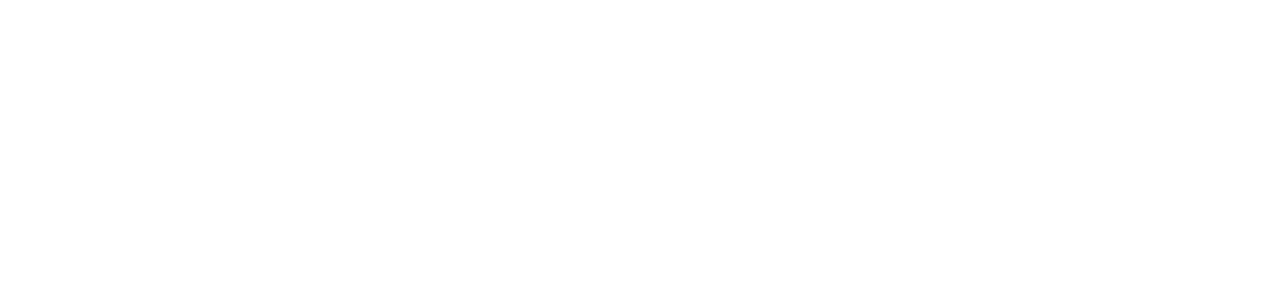
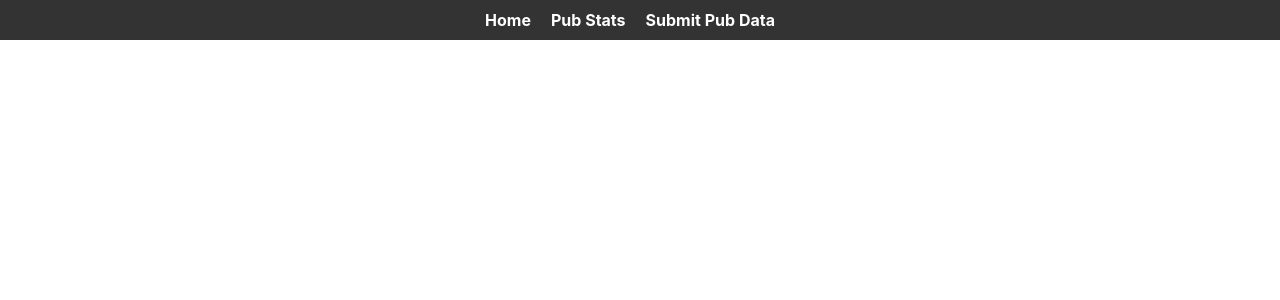
Before and after one commit to cathalbyrne99/dublin_pub_tracker, a React (Create React App) app: page / in a window 1280 px wide. Before the commit this address had no page. Shown: the top 300 px of the page. Built offline with nearby package versions, Linux system fonts and the light colour scheme.

Commit message:
Navigation Bar

```diff
--- a/src/App.css
+++ b/src/App.css
@@ -1,4 +1,34 @@
 /* Existing Styles */
+/* Navbar styles */
+.navbar {
+  background-color: #333; /* Background color */
+  padding: 10px 0; /* Top and bottom padding */
+}
+
+.navbar ul {
+  list-style-type: none; /* Remove bullet points from the list */
+  margin: 0;
+  padding: 0;
+  text-align: center; /* Center-align the list items */
+}
+
+.navbar li {
+  display: inline;
+  margin-right: 20px; /* Add some space between the list items */
+}
+
+.navbar a {
+  text-decoration: none; /* Remove underlines from links */
+  color: #fff; /* Text color */
+  font-weight: bold; /* Make the text bold */
+  font-size: 16px; /* Font size */
+}
+
+/* Style the active link */
+.navbar a.active {
+  color: #ff5722; /* Change color for active link */
+}
+
 /* App.css */
 .button {
   background-color: #007bff; /* Blue background color */
--- a/src/App.js
+++ b/src/App.js
@@ -1,17 +1,33 @@
-import React from 'react';
-import { BrowserRouter as Router, Route, Link, Routes } from 'react-router-dom';
-import GoogleSheetsTable from './GoogleSheetsTable'; // Adjust the path as needed
-import GoogleFormsEmbed from './GoogleFormEmbed'; // Adjust the path as needed
-import './App.css'; // Import the CSS file
+import { BrowserRouter as Router, Route, NavLink, Routes } from 'react-router-dom';
+import GoogleSheetsTable from './GoogleSheetsTable';
+import GoogleFormsEmbed from './GoogleFormEmbed';
+import './App.css';
+import React, { useEffect, useState } from 'react';
+
+function NavigationBar() {
+  return (
+    <nav className="navbar">
+      <ul>
+        <li>
+          <NavLink to="/dublin_pub_tracker" activeClassName="active" end>Home</NavLink>
+        </li>
+        <li>
+          <NavLink to="/dublin_pub_tracker/pubstats" activeClassName="active">Pub Stats</NavLink>
+        </li>
+        <li>
+          <NavLink to="/dublin_pub_tracker/submission" activeClassName="active">Submit Pub Data</NavLink>
+        </li>
+      </ul>
+    </nav>
+  );
+}
+
 
 function Main() {
   return (
     <div>
       <h1 style={{ marginLeft: '20px', marginRight: '20px' }}>Dublin Boozer Tracker</h1>
       <div>
-        <Link to="/dublin_pub_tracker/submission">
-          <button className="button">Submit Pub Data</button>
-        </Link>
         <GoogleSheetsTable />
       </div>
     </div>
@@ -22,10 +38,52 @@
   return (
     <div>
       <h1>Contribute to the boozer tracker!</h1>
-      <Link to="/dublin_pub_tracker">
-        <button className="button return">Return to Main</button>
-      </Link>
       <GoogleFormsEmbed />
+    </div>
+  );
+}
+
+function PubStats() {
+  const [data, setData] = useState([]);
+  const csvUrl = "https://docs.google.com/spreadsheets/d/e/2PACX-1vTyr_AtTh0JhgJSjN8zjvDeKnHVB7viIUHoKSzCHATSzpSZ4ECaPLGAToUFhOGORMIkDmyoEqO-5waO/pub?gid=273829997&single=true&output=csv";
+
+  useEffect(() => {
+    // Fetch data from the CSV link when the component mounts
+    fetch(csvUrl)
+      .then((response) => response.text())
+      .then((csvData) => {
+        // Parse the CSV data into an array of arrays
+        const parsedData = csvData.split('\n').map((row) => row.split(','));
+        setData(parsedData);
+      })
+      .catch((error) => {
+        console.error("Error fetching data:", error);
+      });
+  }, []);
+
+  return (
+    <div>
+      <h1>Pub Statistics</h1>
+      <div>
+        <table>
+          <thead>
+            <tr>
+              {data.length > 0 && data[0].map((header, index) => (
+                <th key={index}>{header}</th>
+              ))}
+            </tr>
+          </thead>
+          <tbody>
+            {data.length > 1 && data.slice(1).map((row, rowIndex) => (
+              <tr key={rowIndex}>
+                {row.map((cell, cellIndex) => (
+                  <td key={cellIndex}>{cell}</td>
+                ))}
+              </tr>
+            ))}
+          </tbody>
+        </table>
+      </div>
     </div>
   );
 }
@@ -33,9 +91,11 @@
 function App() {
   return (
     <Router>
+      <NavigationBar />
       <Routes>
         <Route path="/dublin_pub_tracker" element={<Main />} />
         <Route path="/dublin_pub_tracker/submission" element={<Submission />} />
+        <Route path="/dublin_pub_tracker/pubstats" element={<PubStats />} />
       </Routes>
     </Router>
   );
--- a/src/GoogleSheetsTable.js
+++ b/src/GoogleSheetsTable.js
@@ -94,11 +94,11 @@
   return (
     <div>
       {/* Display the numbers above the table */}
-      <div>
+      {/*<div>
         <p style={{ marginLeft: '20px', marginRight: '20px' }}>Count of Pubs: {numOfPubs}</p>
         <p style={{ marginLeft: '20px', marginRight: '20px' }}>Total Submissions: {numOfTotalSubmissions}</p>
         <p style={{ marginLeft: '20px', marginRight: '20px' }}>Total Submissions to be Approved: {numOfToBeApprovedSubmissions}</p>
-      </div>
+  </div> */}
 
 
       <table>
```
